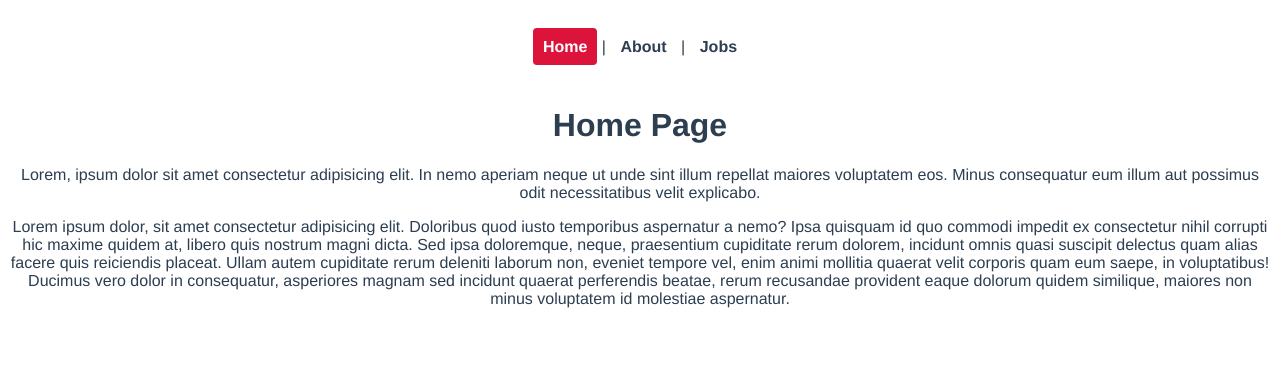
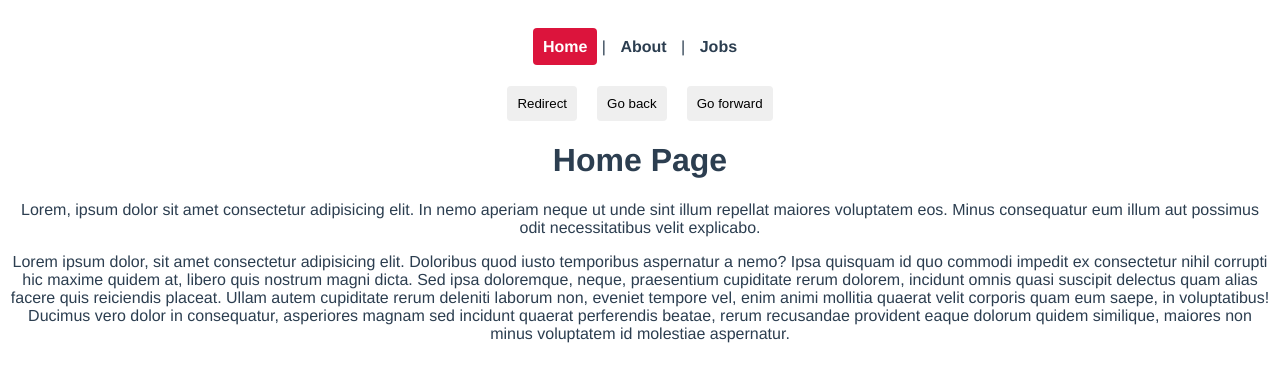
Before and after one commit to mcclenaghanmark91/udemy, a Vue app in the folder Build Web Apps with Vue JS 3 and Firebase - The Net Ninja/Section 6 - Vue Router Basics/ninja-jobs/: page / in a window 1280 px wide. Shown: the top 382 px of the page. Built offline with nearby package versions, Linux system fonts and the light colour scheme.

Commit message:
using router to navigate programmatically

```diff
--- a/Build Web Apps with Vue JS 3 and Firebase - The Net Ninja/Section 6 - Vue Router Basics/ninja-jobs/src/App.vue
+++ b/Build Web Apps with Vue JS 3 and Firebase - The Net Ninja/Section 6 - Vue Router Basics/ninja-jobs/src/App.vue
@@ -4,8 +4,29 @@
     <router-link :to="{ name: 'about' }">About</router-link> |
     <router-link :to="{ name: 'jobs' }">Jobs</router-link>
   </nav>
+
+  <button @click="redirect">Redirect</button>
+  <button @click="back">Go back</button>
+  <button @click="forward">Go forward</button>
+
   <router-view/>
 </template>
+
+<script>
+export default {
+  methods: {
+    redirect() {
+      this.$router.push({name: 'home'})
+    },
+    back() {
+      this.$router.go(-1)
+    },
+    forward() {
+      this.$router.go(1)
+    }
+  }
+}
+</script>
 
 <style>
 #app {
@@ -32,4 +53,12 @@ nav a.router-link-exact-active {
   color: white;
   background: crimson;
 }
+
+button{
+  margin: 0 10px;
+  padding: 10px;
+  border: none;
+  border-radius: 4px;
+  cursor: pointer;
+}
 </style>
```
